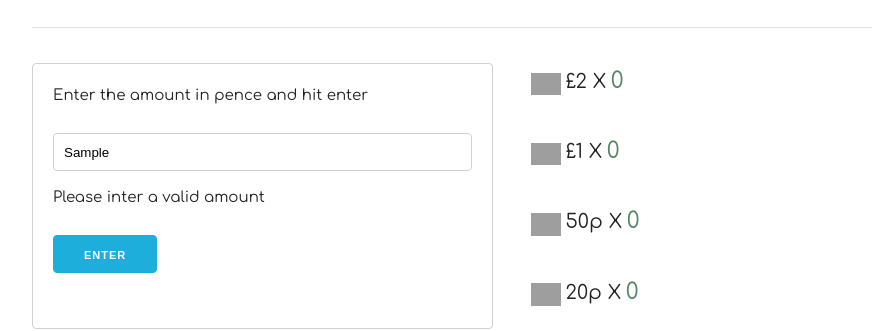
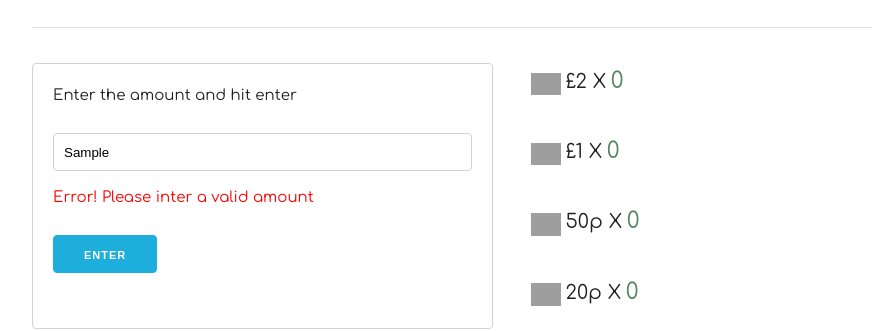
Before and after one commit to mashrur786/JS-coin-change-app, a plain HTML site: page index.html in a window 1280 px wide. Both pictures are taken after typing "Sample" into the empty fields and a click on the button "ENTER". Shown: the part 71-402 px from the top of the page, without its empty margins (128-1000 px from the left). Drawn offline with nearby package versions, Linux system fonts and the light colour scheme; grey boxes are pictures that could not be loaded.

Commit message:
Error handing styles have been applied

```diff
--- a/css/stylesheet.css
+++ b/css/stylesheet.css
@@ -10,6 +10,11 @@ h1.title {
     border: 1px solid #D1D1D1;
     padding: 20px;
     border-radius: 4px;
+}
+
+p#error {
+    color: red;
+    animation: all 2s;
 }
 ul#result-container {
     list-style: none;
--- a/index.html
+++ b/index.html
@@ -26,7 +26,7 @@
 
       <div class="six columns rounded-border">
 
-        <p>Enter the amount in pence and hit enter</p>
+        <p>Enter the amount and hit enter</p>
         <form id="amountForm" action="">
             <label for="amount"></label>
             <input class="u-full-width" id="amount" type="text" name="amount" placeholder="£12.00">
@@ -80,8 +80,6 @@
       </div>
     </div>
   </div>
-
   <script src="js/main.js"></script>
-
   </body>
 </html>
--- a/js/main.js
+++ b/js/main.js
@@ -48,7 +48,7 @@
 
         } else {
 
-            element.innerHTML = "Please inter a valid amount";
+            element.innerHTML = "Error! Please inter a valid amount";
             console.log('amount is not valid:' + amount);
         }
 
```
